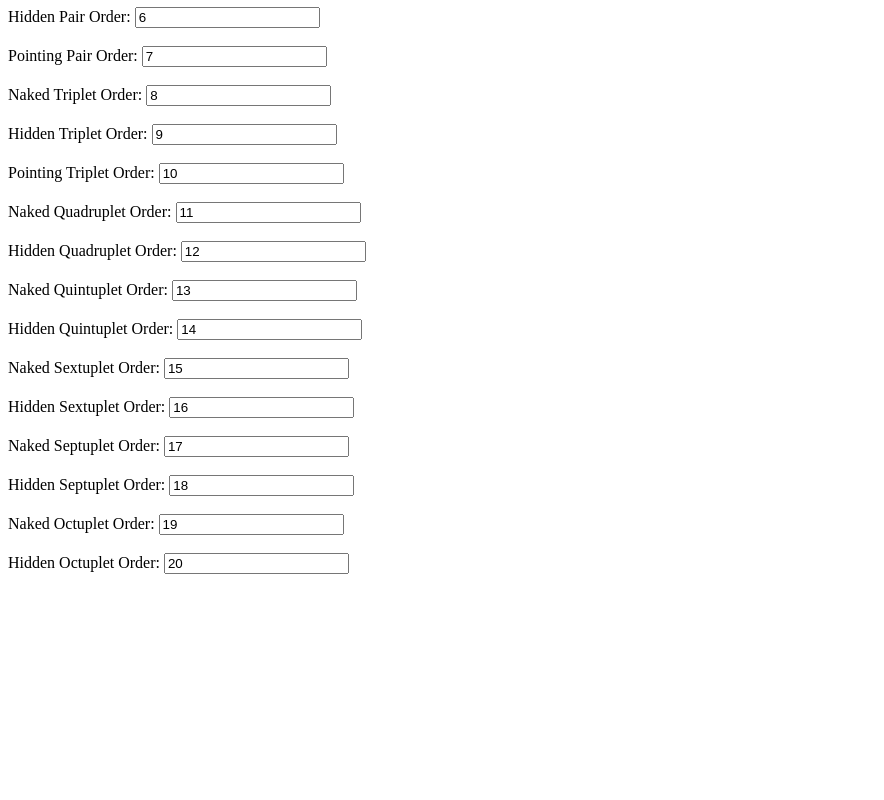
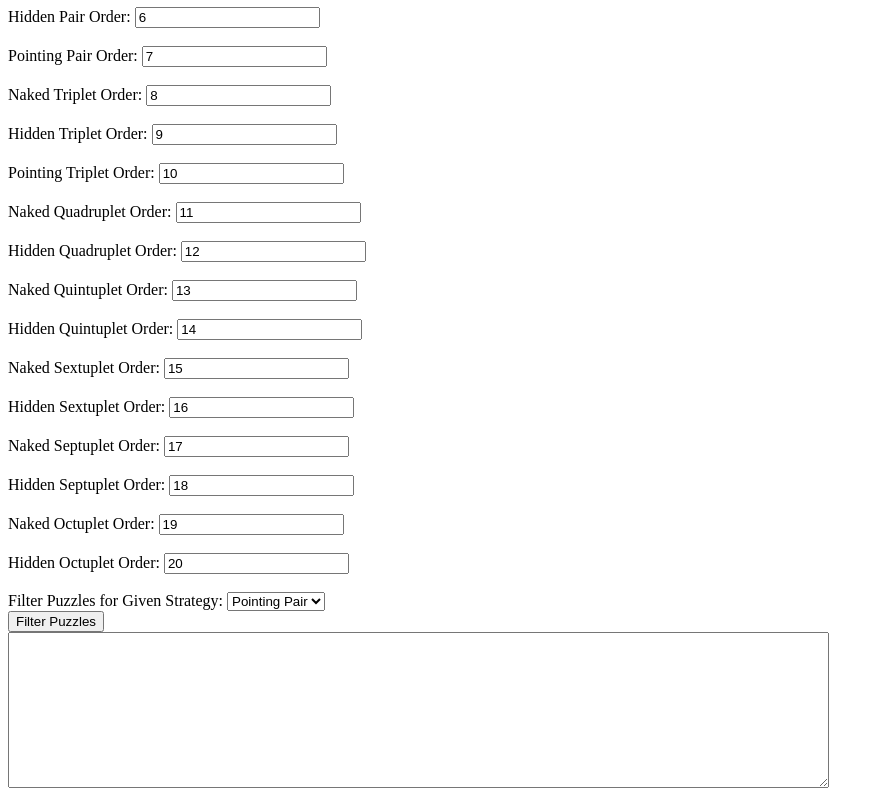
Before and after one commit to Sudokuru/Sudokuru, a website: page Generator/Demo/demo.html in a window 1280 px wide. Shown: the part 600-1400 px from the top of the page, without its empty margins (0-884 px from the left). Before the commit the page ends 1182 px from the top, so only its background shows below. Drawn offline with Linux system fonts and the light colour scheme.

Commit message:
Added the UI to the demo for filtering puzzles

```diff
--- a/Generator/Demo/demo.html
+++ b/Generator/Demo/demo.html
@@ -190,5 +190,14 @@
         <br><br>
         <label for="hiddenOctuplet">Hidden Octuplet Order:</label>
         <input type="number" id="hiddenOctuplet" value="20">
+        <br><br>
+        <label for="puzzleFilter">Filter Puzzles for Given Strategy:</label>
+        <select name="puzzleFilter" id="puzzleFilter">
+            <option value="POINTING_PAIR">Pointing Pair</option>
+        </select>
+        <br>
+        <button id="filterPuzzles" onClick="filterPuzzles()">Filter Puzzles</button>
+        <br>
+        <textarea id="puzzlesToFilter" rows="10" cols="100"></textarea>
     </body>
 </html>
```
